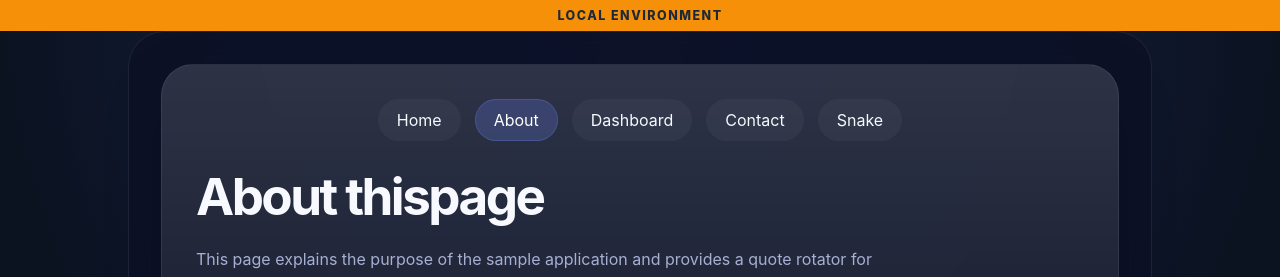
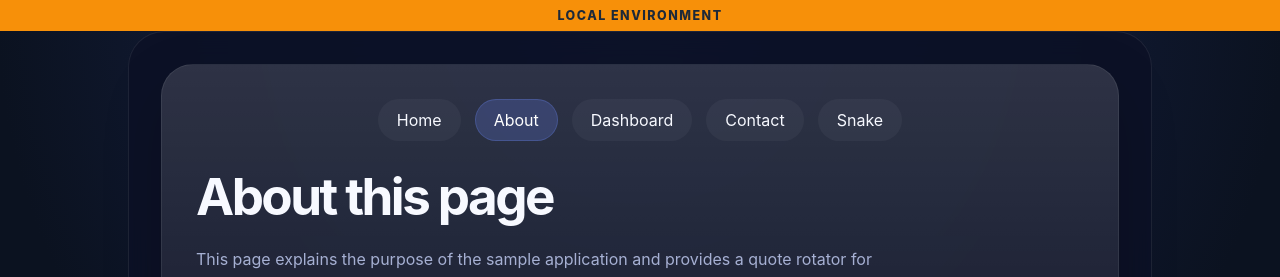
Before and after one commit to Kidane-S/Playwright-demo, a website: page docs/about.html in a window 1280 px wide. Shown: the top 277 px of the page. Drawn offline with Linux system fonts and the light colour scheme.

Commit message:
fix: correct heading text in About page

```diff
--- a/docs/about.html
+++ b/docs/about.html
@@ -20,7 +20,7 @@
         <a href="contact.html" class="nav-link">Contact</a>
         <a href="snake.html" class="nav-link">Snake</a>
       </nav>
-      <h1>About thispage</h1>
+      <h1>About this page</h1>
       <p class="hero-copy">This page explains the purpose of the sample application and provides a quote rotator for additional interaction!</p>
       <button id="quoteButton" class="primary-button">Show next quote</button>
     </header>
```
